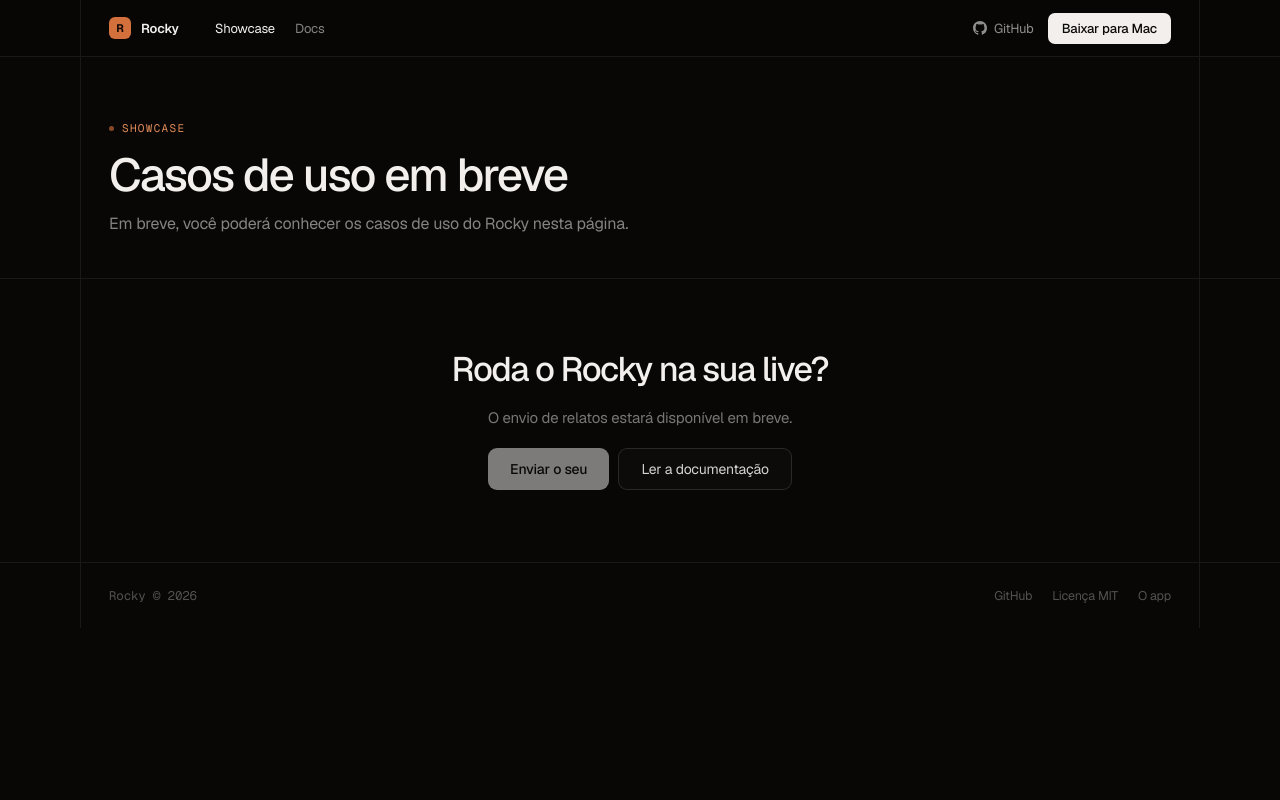
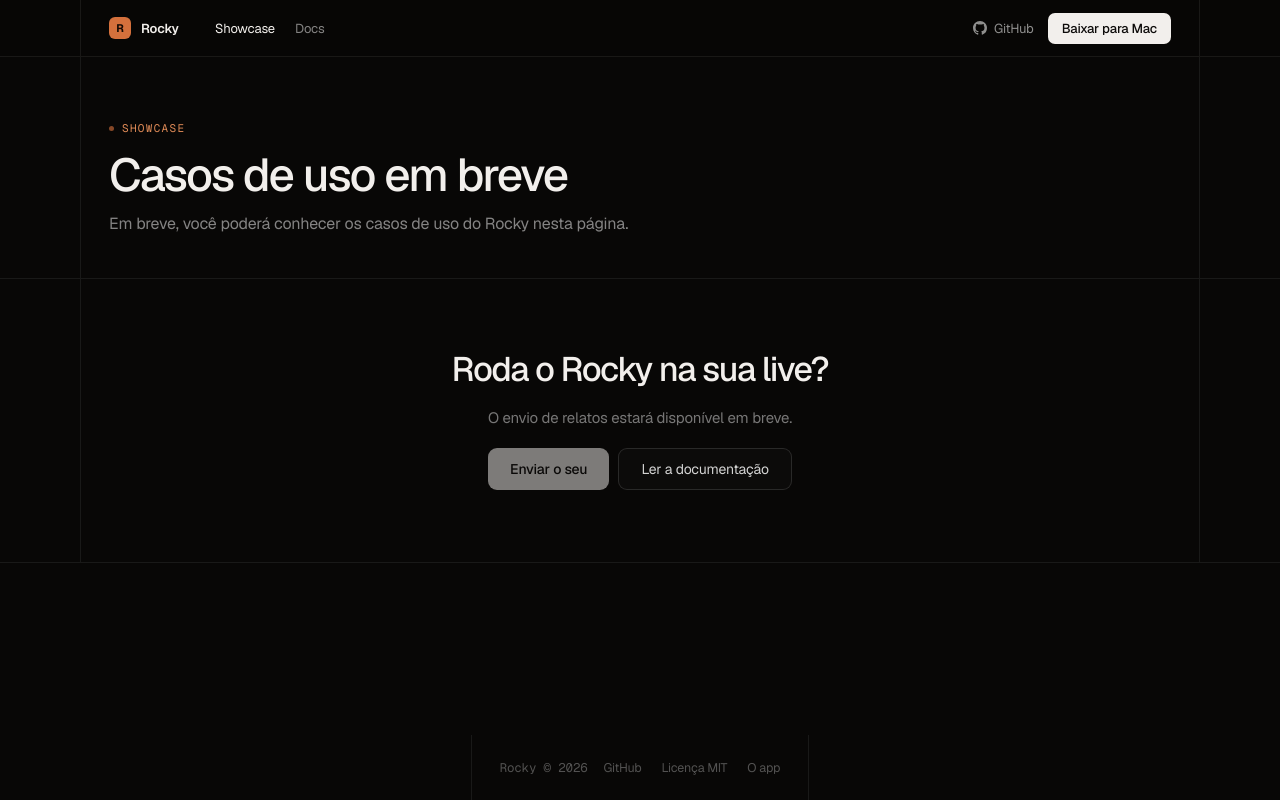
Before and after one commit to opensources-com-br/rocky, a Next.js app in the folder apps/web/: page /showcase in a window 1280 px wide. Built offline with nearby package versions, Linux system fonts and the light colour scheme.

Commit message:
fix: anchor the showcase footer to the bottom

```diff
--- a/apps/web/components/showcase/ShowcaseIndex.jsx
+++ b/apps/web/components/showcase/ShowcaseIndex.jsx
@@ -3,7 +3,7 @@ import ContributeCallout from "./ContributeCallout";
 
 export default function ShowcaseIndex({ isIndex }) {
   if (!isIndex) return null;
-  return <div>
+  return <div style={{ flex: 1, display: "flex", flexDirection: "column" }}>
     <ShowcaseHeading />
     {/* Filtros e grade de casos serão reativados junto com os use cases. */}
     <ContributeCallout />
--- a/apps/web/components/showcase/ShowcaseView.jsx
+++ b/apps/web/components/showcase/ShowcaseView.jsx
@@ -6,7 +6,7 @@ import ShowcaseFooter from "./ShowcaseFooter";
 
 export default function ShowcaseView({ d, backToIndex, cases, chord, copyFile, copyLabel, count, fields, filename, filters, isDetail, isIndex, isSubmit, openSubmit, prSteps, preview, readyLabel, related }) {
   return (<>
-<div style={{"background": "#080706", "color": "#f2efec", "fontFamily": "var(--font-geist-sans), sans-serif", "letterSpacing": "-.011em", "minHeight": "100vh"}}>
+<div style={{"background": "#080706", "color": "#f2efec", "fontFamily": "var(--font-geist-sans), sans-serif", "letterSpacing": "-.011em", "minHeight": "100vh", "display": "flex", "flexDirection": "column"}}>
 <ShowcaseNav backToIndex={backToIndex} />
 <ShowcaseIndex cases={cases} count={count} filters={filters} isIndex={isIndex} openSubmit={openSubmit} />
 <CaseDetail backToIndex={backToIndex} chord={chord} d={d} isDetail={isDetail} related={related} />
```
